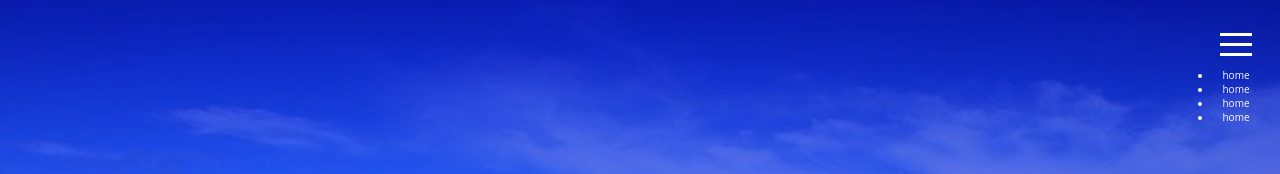
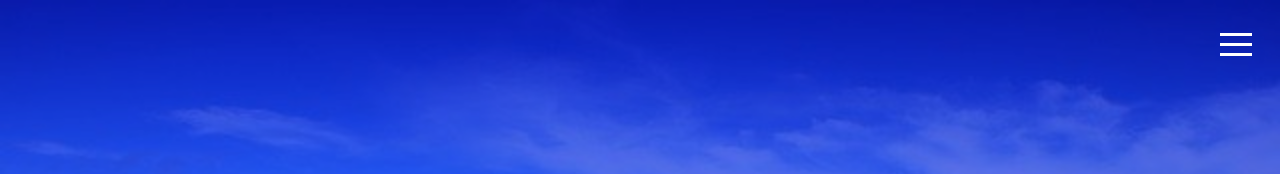
Before and after one commit to Szymofcion/React-Holiday, a React (Create React App) app: page / in a window 1280 px wide. Shown: the top 174 px of the page. Built offline with nearby package versions, Linux system fonts and the light colour scheme.

Commit message:
added style

```diff
--- a/src/App.js
+++ b/src/App.js
@@ -6,6 +6,7 @@ function App() {
   return (
     <div className="App">
       <Header />
+
     </div>
   );
 }
--- a/src/component/UI/MobileNav.js
+++ b/src/component/UI/MobileNav.js
@@ -8,28 +8,13 @@ import "./MobileNav.scss";
 
 const Nav = () => {
   const [isOpen, setOpen] = useState(false);
-  const [toggle, setToggle] = useState(false);
-  const [width, setWidth] = useState("");
-
-  const showNav = () =>{
-    setToggle(!toggle)
-    if(toggle ===true){
-      setWidth('50px')
-    }else{
-      setWidth('500px')
-    }
-  }
 
   return (
     <div className="burger">
-      <Hamburger
-        onClick={() => {
-          showNav(!setShowNav);
-        }}
-        toggled={isOpen}
-        toggle={setOpen}
-      />
-      {showNav && <NavLiks />}
+      <button className="btn">
+        {setOpen && <Hamburger toggled={isOpen} toggle={setOpen} />}
+        {isOpen && <NavLiks />}
+      </button>
     </div>
   );
 };
--- a/src/component/UI/MobileNav.scss
+++ b/src/component/UI/MobileNav.scss
@@ -3,5 +3,11 @@
     top: 20px;
     right: 20px;
     cursor: pointer;
-    z-index: 1;
+    z-index: 3;
+    .btn{
+        background-color: rgba(255, 255, 255, 0);
+        border: none;
+        color: #fff;
+        z-index: 1000;
+    }
 }
--- a/src/component/UI/NavLinks.js
+++ b/src/component/UI/NavLinks.js
@@ -1,21 +1,27 @@
+import {  Fragment } from "react";
 import "./NavLinks.scss";
 
-const NavLinks = (props) => {
+const NavLinks = () => {
   return (
+    <Fragment>
+
       <ul className="nav">
         <li>
-        <a href="/home">home</a>
+          <a className="nav__link" href="/home">
+            home
+          </a>
         </li>
         <li>
-        <a href="/home">home</a>
+          <a className="nav__link" href="/home">home</a>
         </li>
         <li>
-        <a href="/home">home</a>
+          <a className="nav__link" href="/home">home</a>
         </li>
         <li>
-        <a href="/home">home</a>
+          <a className="nav__link" href="/home">home</a>
         </li>
       </ul>
+    </Fragment>
   );
 };
 
--- a/src/component/UI/NavLinks.scss
+++ b/src/component/UI/NavLinks.scss
@@ -1,5 +1,25 @@
-//
-a{
-    color: #fff;
-    text-decoration: none;
+.nav {
+    position: fixed;
+    background-color: rgb(30, 30, 212);
+    height: 100vh;
+    left: 0;
+    top: 0;
+    width: 100%;
+    display: flex;
+    justify-content: center;
+    align-items: center;
+    flex-direction: column;
+    z-index: 2;
+    transition: 0.5s;
+    li {
+        padding: 2rem;
+        font-size: 4rem;
+        list-style-type: none;
+
+        .nav__link {
+            text-decoration: none;
+            color: #fff;
+
+        }
+    }
 }
```
Lines whose indentation alone changed are shown as unchanged.
